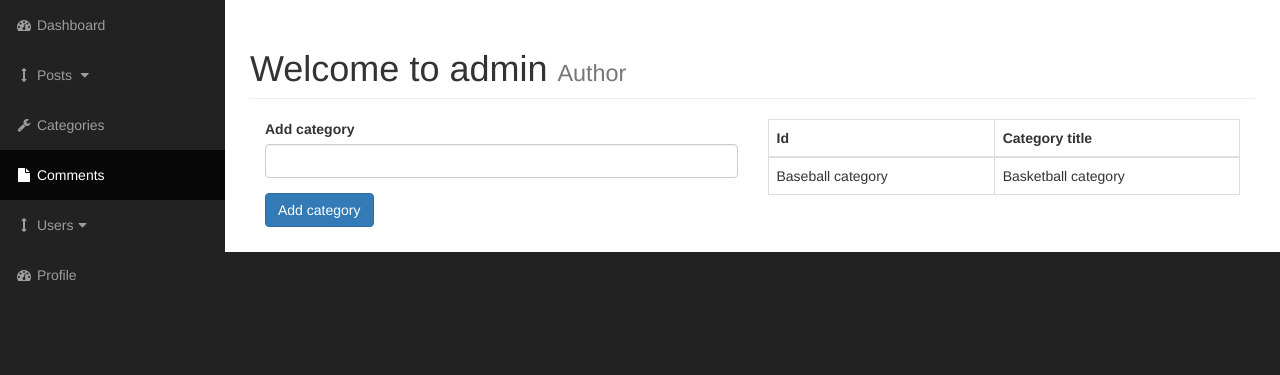
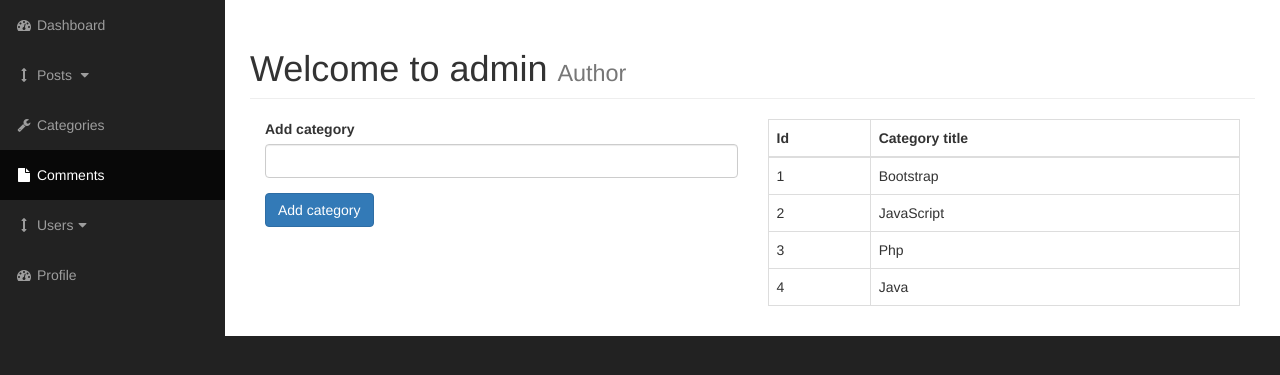
Before and after one commit to alekwebdev/cms, a PHP site: page /admin/categories.php in a window 1280 px wide. Shown: the part 51-426 px from the top of the page. Run offline with PHP 8.4, Linux system fonts and the light colour scheme; data comes from the database, SQL or seed files in the repository; a stand-in replaces the project's code that opens the database connection.

Commit message:
Displaying data in category page

```diff
--- a/admin/categories.php
+++ b/admin/categories.php
@@ -1,10 +1,10 @@
-<?php include 'includes/header.php'?>
+<?php include 'includes/admin_header.php'?>
 <body>
 
     <div id="wrapper">
 
         <!-- Navigation -->
-<?php include 'includes/navigation.php'?>
+<?php include 'includes/admin_navigation.php'?>
 
         <div id="page-wrapper">
             <div class="container-fluid">
@@ -27,6 +27,11 @@
                             </form>
                         </div>
                         <div class="col-xs-6">
+                        <?php
+                        $query = "SELECT * FROM categories";
+                        $select_categories = mysqli_query($connection, $query);
+
+                        ?>
                             <table class = "table table-bordered table-hover">
                                 <thead>
                                     <tr>
@@ -35,10 +40,17 @@
                                     </tr>
                                 </thead>
                                 <tbody>
-                                    <tr>
-                                        <td>Baseball category</td>
-                                        <td>Basketball category</td>
-                                    </tr>
+
+                                <?php
+                                    while($row = mysqli_fetch_assoc($select_categories)){
+                                    $cat_id = $row['cat_id'];
+                                    $cat_title = $row['cat_title'];
+                                    echo "<tr>";
+                                    echo "<td>{$cat_id}</td>";
+                                    echo "<td>{$cat_title}</td>";
+                                    echo "</tr>";
+                                        }
+                                ?>
                                 </tbody>
                             </table>
                         </div>
@@ -50,4 +62,4 @@
             <!-- /.container-fluid -->
         </div>
         <!-- /#page-wrapper -->
-<?php include 'includes/footer.php'?>
+<?php include 'includes/admin_footer.php'?>
--- a/admin/index.php
+++ b/admin/index.php
@@ -1,10 +1,10 @@
-<?php include 'includes/header.php'?>
+<?php include 'includes/admin_header.php'?>
 <body>
 
     <div id="wrapper">
 
         <!-- Navigation -->
-<?php include 'includes/navigation.php'?>
+<?php include 'includes/admin_navigation.php'?>
 
         <div id="page-wrapper">
 
@@ -29,4 +29,4 @@
 
         </div>
         <!-- /#page-wrapper -->
-<?php include 'includes/footer.php'?>
+<?php include 'includes/admin_footer.php'?>
```
Also changed, not shown: admin/includes/admin_footer.php (renamed from admin/includes/footer.php), admin/includes/admin_header.php (renamed from admin/includes/header.php), admin/includes/admin_navigation.php (renamed from admin/includes/navigation.php).
